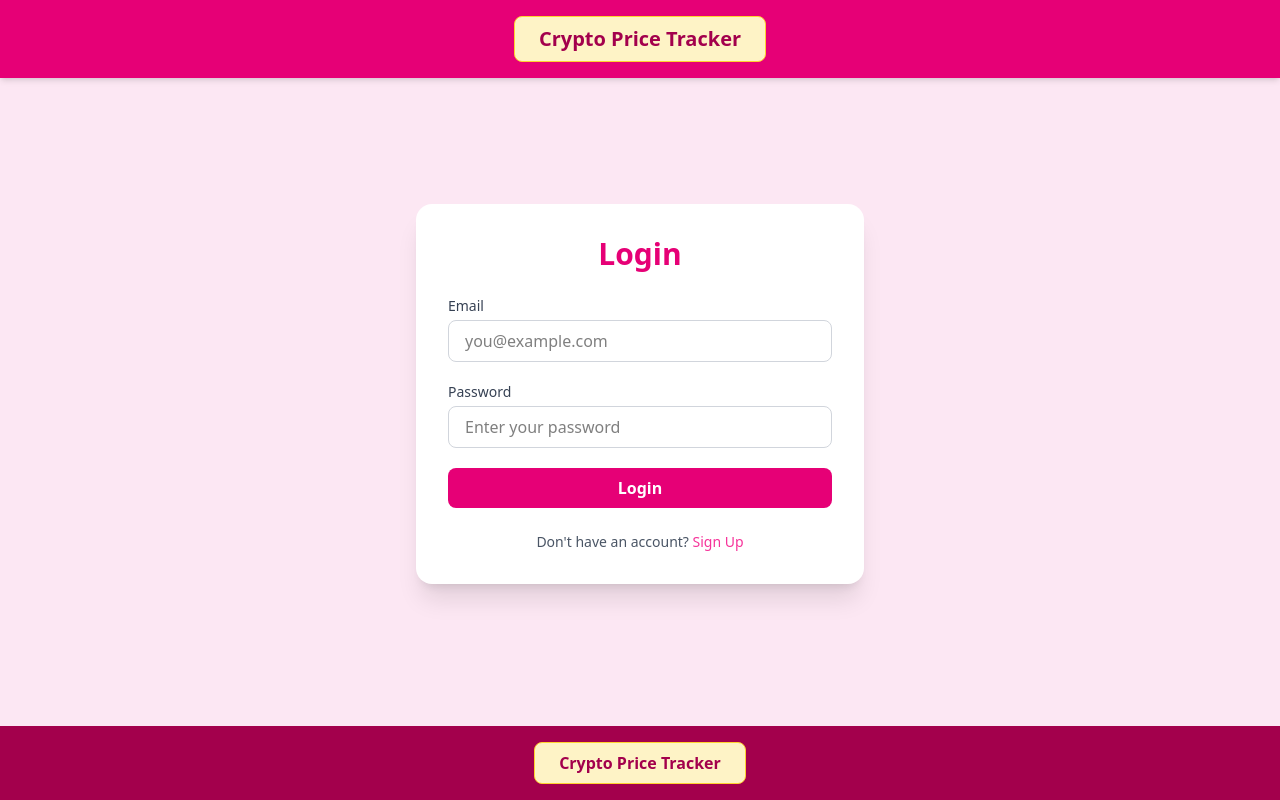
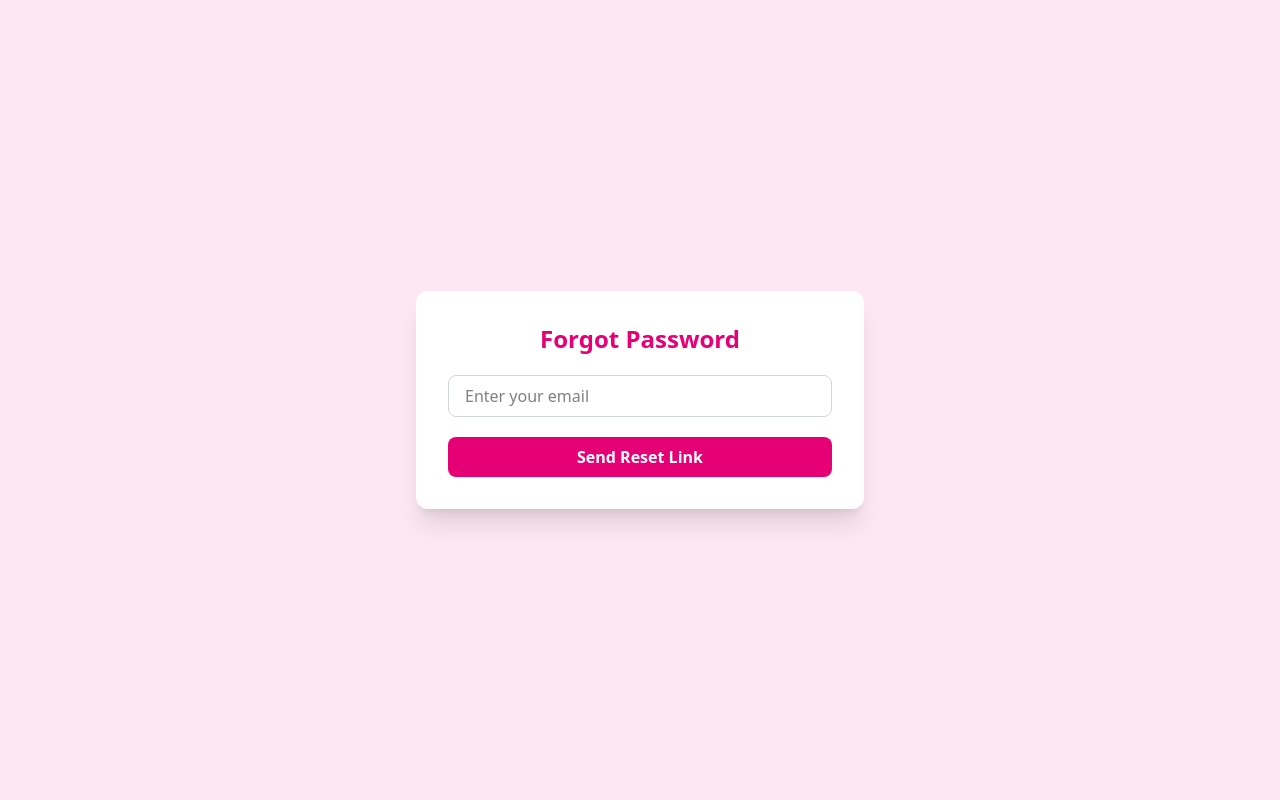
Before and after one commit to Usmanashfaq1/Crypto-Price-Tracker, a React (Vite) app in the folder client/: page /forgot-password in a window 1280 px wide. Before the commit this address led to /login. Built offline with nearby package versions, Linux system fonts and the light colour scheme.

Commit message:
Added password rest feature, added two pages for enhanced UX and used password reset link instead of opt

```diff
--- a/client/src/App.jsx
+++ b/client/src/App.jsx
@@ -7,12 +7,18 @@ import Contact from "./pages/Contact";
 import Login from "./pages/Login";
 import MainLayout from "./layout/MainLayout";
 import ProtectedRoute from "./components/ProtectedRoute";
+import ForgotPassword from "./pages/ForgotPassword";
+import ResetPassword from "./pages/ResetPassword";
+
+
 import "./App.css";
 
 function App() {
   return (
     <Routes>
       <Route path="/login" element={<Login />} />
+     <Route path="/forgot-password" element={<ForgotPassword />} />
+     <Route path="/reset-password/:token" element={<ResetPassword />} />
 
       <Route
         path="/"
--- a/client/src/components/authForm.jsx
+++ b/client/src/components/authForm.jsx
@@ -116,6 +116,18 @@ export default function AuthForm({ isLogin }) {
             className="mt-1 w-full px-4 py-2 border border-gray-300 rounded-lg focus:outline-none focus:ring-2 focus:ring-pink-400"
             placeholder="Enter your password"
           />
+          {isLogin && (
+  <div className="text-right mt-2">
+    <button
+      onClick={() => navigate("/forgot-password")}
+      type="button"
+      className="text-sm text-pink-500 hover:underline"
+    >
+      Forgot Password?
+    </button>
+  </div>
+)}
+
         </div>
 
         {/* Confirm Password (only on signup) */}
--- /dev/null
+++ b/client/src/pages/ForgotPassword.jsx
@@ -0,0 +1,67 @@
+import { useState } from "react";
+
+export default function ForgotPassword() {
+  const [email, setEmail] = useState("");
+  const [message, setMessage] = useState("");
+  const [error, setError] = useState("");
+
+  const handleSubmit = async (e) => {
+    e.preventDefault();
+    setMessage("");
+    setError("");
+
+    try {
+      const res = await fetch(
+        "https://rest-express-api-production.up.railway.app/api/auth/forgot-password",
+        {
+          method: "POST",
+          headers: { "Content-Type": "application/json" },
+          body: JSON.stringify({ email }),
+        }
+      );
+
+      const data = await res.json();
+
+      if (!res.ok) {
+        throw new Error(data.message || "Something went wrong.");
+      }
+
+      setMessage(data.message || "Check your email for the reset link.");
+      setEmail("");
+    } catch (err) {
+      setError(err.message);
+    }
+  };
+
+  return (
+    <div className="min-h-screen flex items-center justify-center bg-pink-100">
+      <form
+        onSubmit={handleSubmit}
+        className="bg-white shadow-xl p-8 rounded-xl max-w-md w-full space-y-5"
+      >
+        <h2 className="text-2xl font-bold text-center text-pink-600">
+          Forgot Password
+        </h2>
+
+        {error && <p className="text-red-600">{error}</p>}
+        {message && <p className="text-green-600">{message}</p>}
+
+        <input
+          type="email"
+          placeholder="Enter your email"
+          className="w-full px-4 py-2 border border-gray-300 rounded-lg focus:ring-pink-400 focus:ring-2 outline-none"
+          value={email}
+          onChange={(e) => setEmail(e.target.value)}
+          required
+        />
+
+        <button
+          type="submit"
+          className="w-full bg-pink-600 hover:bg-pink-700 text-white font-semibold py-2 px-4 rounded-lg"
+        >
+          Send Reset Link
+        </button>
+      </form>
+    </div>
+  );
+}
--- /dev/null
+++ b/client/src/pages/ResetPassword.jsx
@@ -0,0 +1,85 @@
+import { useState } from "react";
+import { useParams, useNavigate } from "react-router-dom";
+
+export default function ResetPassword() {
+  const { token } = useParams();
+  const navigate = useNavigate();
+
+  const [password, setPassword] = useState("");
+  const [confirmPassword, setConfirmPassword] = useState("");
+  const [error, setError] = useState("");
+  const [success, setSuccess] = useState("");
+
+  const handleSubmit = async (e) => {
+    e.preventDefault();
+    setError("");
+    setSuccess("");
+
+    if (password !== confirmPassword) {
+      return setError("Passwords do not match.");
+    }
+
+    try {
+      const res = await fetch(
+        "https://rest-express-api-production.up.railway.app/api/auth/reset-password",
+        {
+          method: "POST",
+          headers: { "Content-Type": "application/json" },
+          body: JSON.stringify({ token, password }),
+        }
+      );
+
+      const data = await res.json();
+
+      if (!res.ok) {
+        throw new Error(data.message || "Password reset failed.");
+      }
+
+      setSuccess("Password reset successful! You can now log in.");
+      setTimeout(() => navigate("/login"), 2000);
+    } catch (err) {
+      setError(err.message);
+    }
+  };
+
+  return (
+    <div className="min-h-screen flex items-center justify-center bg-pink-100">
+      <form
+        onSubmit={handleSubmit}
+        className="bg-white shadow-xl p-8 rounded-xl max-w-md w-full space-y-5"
+      >
+        <h2 className="text-2xl font-bold text-center text-pink-600">
+          Reset Password
+        </h2>
+
+        {error && <p className="text-red-600">{error}</p>}
+        {success && <p className="text-green-600">{success}</p>}
+
+        <input
+          type="password"
+          placeholder="New Password"
+          className="w-full px-4 py-2 border border-gray-300 rounded-lg focus:ring-pink-400 focus:ring-2 outline-none"
+          value={password}
+          onChange={(e) => setPassword(e.target.value)}
+          required
+        />
+
+        <input
+          type="password"
+          placeholder="Confirm New Password"
+          className="w-full px-4 py-2 border border-gray-300 rounded-lg focus:ring-pink-400 focus:ring-2 outline-none"
+          value={confirmPassword}
+          onChange={(e) => setConfirmPassword(e.target.value)}
+          required
+        />
+
+        <button
+          type="submit"
+          className="w-full bg-pink-600 hover:bg-pink-700 text-white font-semibold py-2 px-4 rounded-lg"
+        >
+          Reset Password
+        </button>
+      </form>
+    </div>
+  );
+}
```
